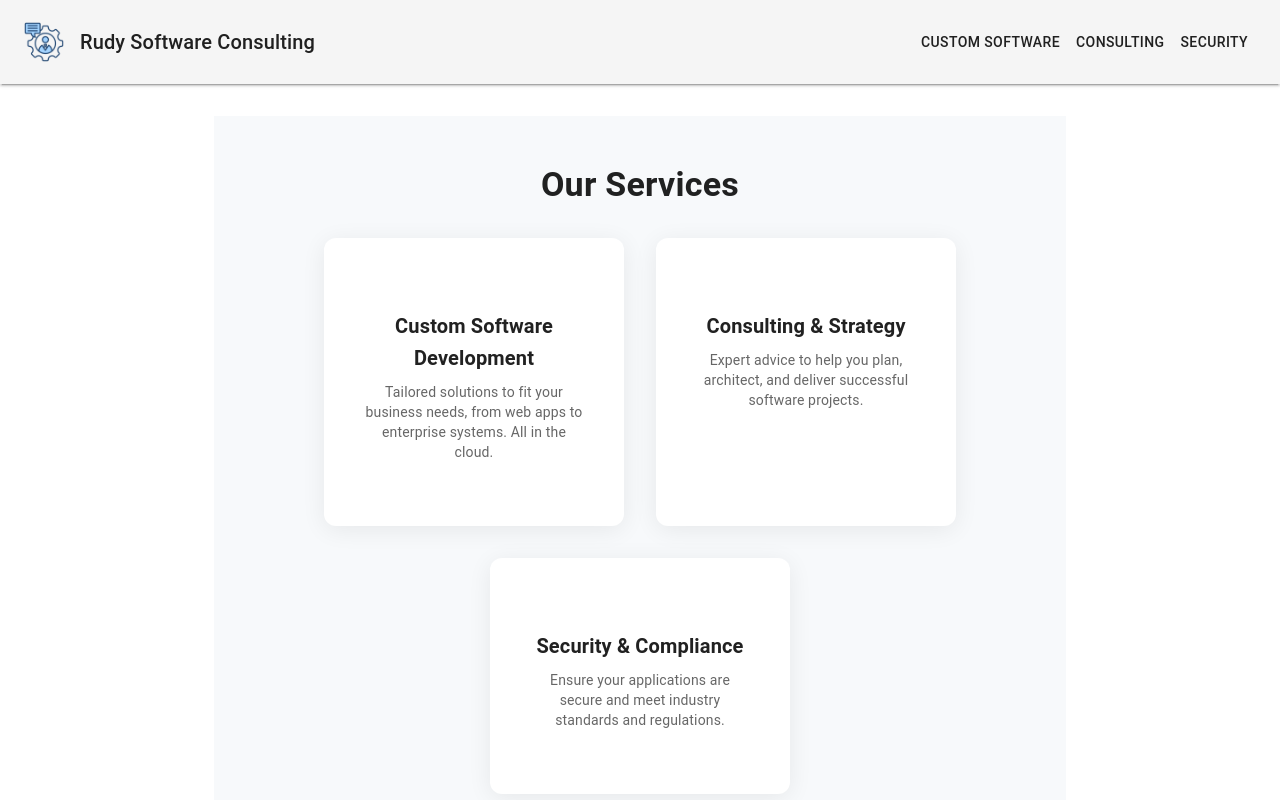
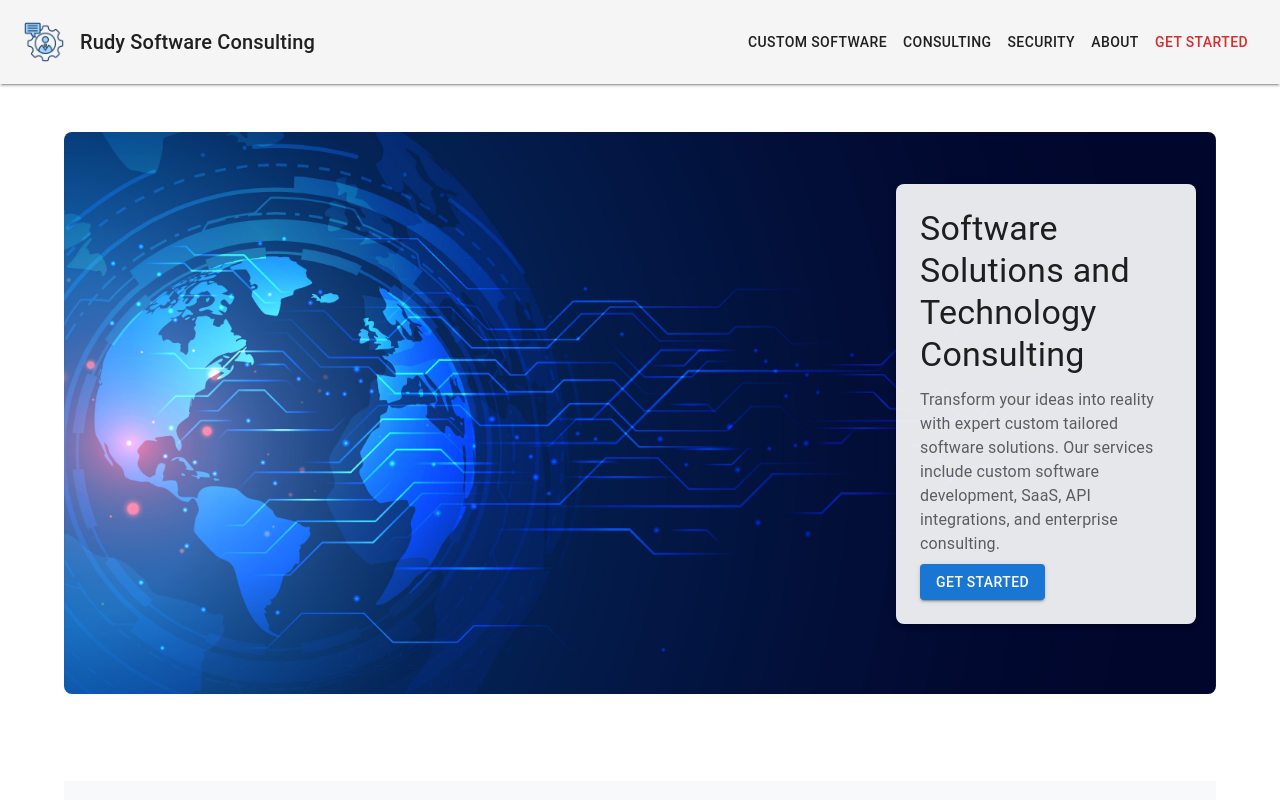
Before and after one commit to rudymiked/consulting, a React (Vite) app in the folder rudy-software-consulting/: page / in a window 1280 px wide. Shown: the top 800 px of the page. Built offline with nearby package versions, Linux system fonts and the light colour scheme; some icons are missing; the HTML template or start-up script is replaced by a standard one.

Commit message:
added banner

```diff
--- a/rudy-software-consulting/src/App.tsx
+++ b/rudy-software-consulting/src/App.tsx
@@ -2,19 +2,22 @@ import React from 'react';
 import Container from '@mui/material/Container';
 import CssBaseline from '@mui/material/CssBaseline';
 import Box from '@mui/material/Box';
-import Typography from '@mui/material/Typography';
 import Header from './components/Header';
 import Footer from './components/Footer';
 import Services from './components/Services';
 import './styles/main.css';
 import ExperienceFooter from './components/ExperienceFooter';
+import Banner from './components/Banner';
 
 const App: React.FC = () => {
   return (
     <>
       <CssBaseline />
       <Header />
-      <Container maxWidth="md">
+      <Container>
+        <Box>
+          <Banner />
+        </Box>
         <Box my={4}>
           <Services />
         </Box>
--- /dev/null
+++ b/rudy-software-consulting/src/components/Banner.tsx
@@ -0,0 +1,68 @@
+import { Box, Button, Grid, Typography } from "@mui/material";
+
+const Banner: React.FC = () => {
+    return (
+        <Box sx={{ py: 6, position: 'relative' }}>
+            {/* Background image */}
+            <Box sx={{ width: '100%' }}>
+                <img
+                    src="src/assets/tech.jpg"
+                    alt="Banner Image"
+                    style={{ width: '100%', height: 'auto', borderRadius: 8 }}
+                />
+            </Box>
+
+            {/* Overlay box - positioned on top right of the image */}
+            <Box
+                sx={ (theme) =>({
+                    position: 'absolute',
+                    top: 100,
+                    right: 20,
+                    backgroundColor: 'rgba(255, 255, 255, 0.9)',
+                    padding: 3,
+                    borderRadius: 2,
+                    maxWidth: 300,
+                    boxShadow: 3,
+                    [theme.breakpoints.down('sm')]: {
+                    padding: 2,
+                    height: '40%',
+                    justifyContent: 'flex-start',
+                    },
+                })}
+            >
+                <Typography
+                    variant="h4"
+                    component="h1"
+                    gutterBottom
+                    sx={(theme) => ({
+                    [theme.breakpoints.down('sm')]: {
+                    whiteSpace: 'nowrap',
+                    overflow: 'hidden',
+                    textOverflow: 'ellipsis',
+                    fontSize: '1.2rem', // Optional: scale down font size
+                    },
+                })}>
+                    Software Solutions and Technology Consulting
+                </Typography>
+                <Typography
+                    variant="body1"
+                    color="text.secondary"
+                    sx={(theme) => ({
+                    [theme.breakpoints.down('sm')]: {
+                    whiteSpace: 'nowrap',
+                    overflow: 'hidden',
+                    textOverflow: 'ellipsis',
+                    fontSize: '1.2rem', // Optional: scale down font size
+                    },
+                })}>
+                    Transform your ideas into reality with expert custom tailored software solutions. Our services include custom software development, SaaS, API integrations, and enterprise consulting.
+                </Typography>
+                <Button variant="contained" color="primary" href="#contact" sx={{ mt: 1 }}>
+                    Get Started
+                </Button>
+            </Box>
+        </Box>
+    );
+}
+
+export default Banner;
--- a/rudy-software-consulting/src/components/Header.tsx
+++ b/rudy-software-consulting/src/components/Header.tsx
@@ -2,7 +2,6 @@ import React from 'react';
 import AppBar from '@mui/material/AppBar';
 import Toolbar from '@mui/material/Toolbar';
 import Typography from '@mui/material/Typography';
-import LaptopMacIcon from '@mui/icons-material/LaptopMac';
 import Button from '@mui/material/Button';
 import Box from '@mui/material/Box';
 
@@ -17,6 +16,8 @@ const Header: React.FC = () => (
         <Button color="inherit" href="#custom-software">Custom software</Button>
         <Button color="inherit" href="#consulting">Consulting</Button>
         <Button color="inherit" href="#security">Security</Button>
+        <Button color="inherit" href="#about">About</Button>
+        <Button color="error" href="#security">Get Started</Button>
       </Box>
     </Toolbar>
   </AppBar>
```
Also changed, not shown: rudy-software-consulting/src/assets/tech.jpg (added), rudy-software-consulting/src/components/Contact.tsx (added).
